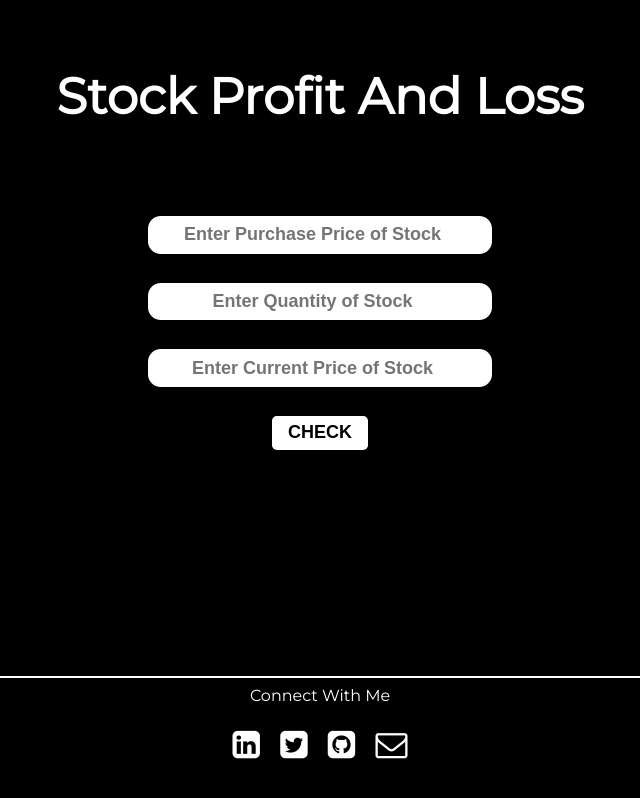
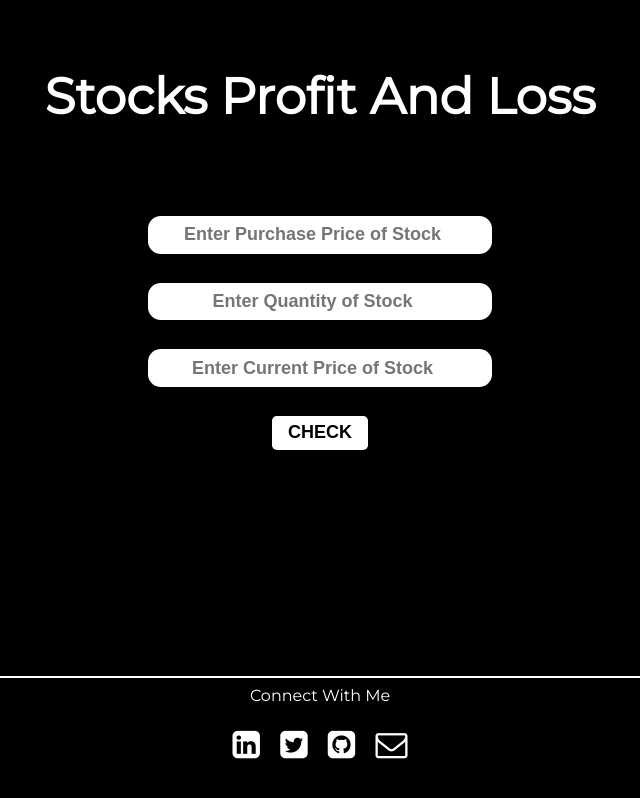
Before and after one commit to CODINGNINJA147/Stock-Profit-and-Loss-Calculator-mark14-, a plain HTML site: page index.html in a window 1280 px wide. Shown: the whole page, without its empty margins (320-960 px from the left). Drawn offline with Linux system fonts and the light colour scheme.

Commit message:
Update index.html

```diff
--- a/index.html
+++ b/index.html
@@ -7,13 +7,13 @@
     <meta name="viewport" content="width=device-width, initial-scale=1.0">
     <link rel="stylesheet" href="https://stackpath.bootstrapcdn.com/font-awesome/4.7.0/css/font-awesome.min.css">
     <link rel="stylesheet" href="style.css" />
-    <title>Stock Profit And Loss</title>
+    <title>Stocks Profit And Loss</title>
 </head>
 
 <body>
     <div class="container">
         <main>
-            <h1>Stock Profit And Loss</h1>
+            <h1>Stocks Profit And Loss</h1>
             <input type="number" id="initial-price" placeholder="Enter Purchase Price of Stock" />
             <input type="number" id="quantity-stock" placeholder="Enter Quantity of Stock" />
             <input type="number" id="current-price" placeholder="Enter Current Price of Stock" />
```
